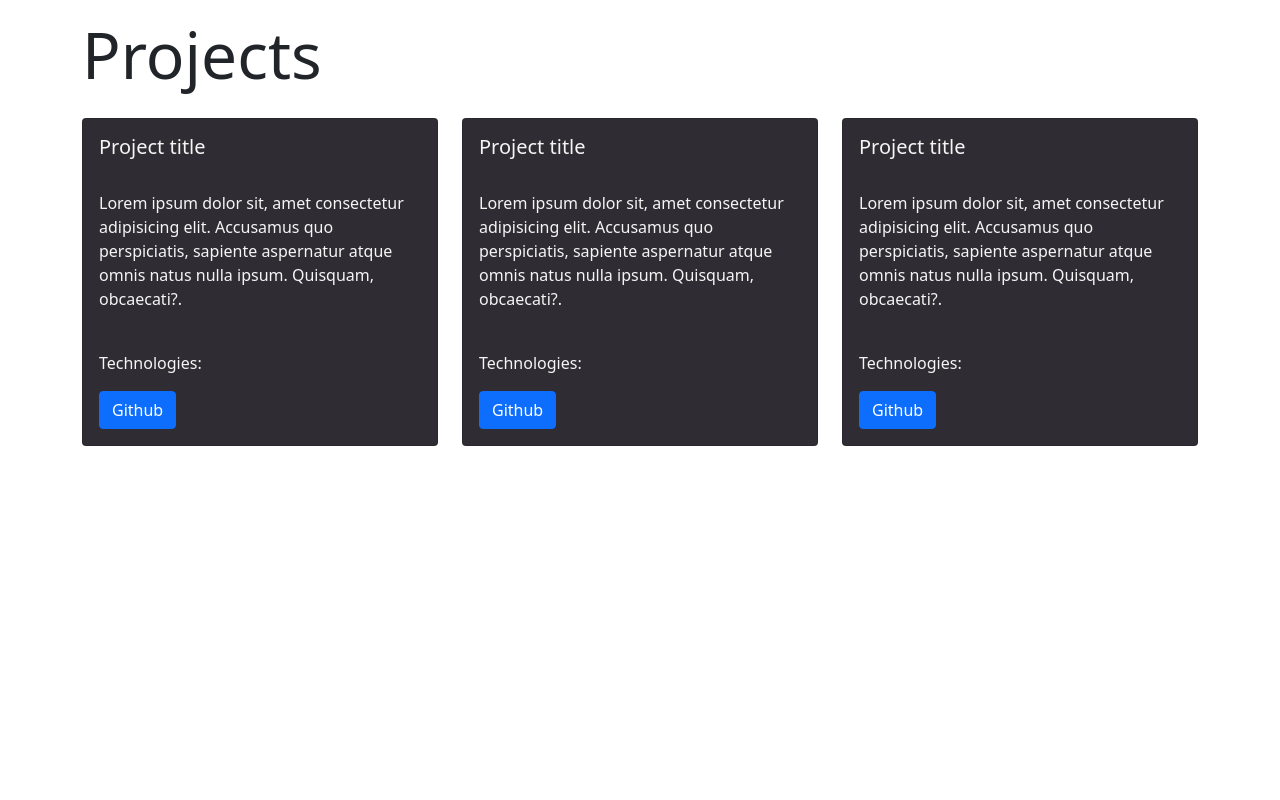
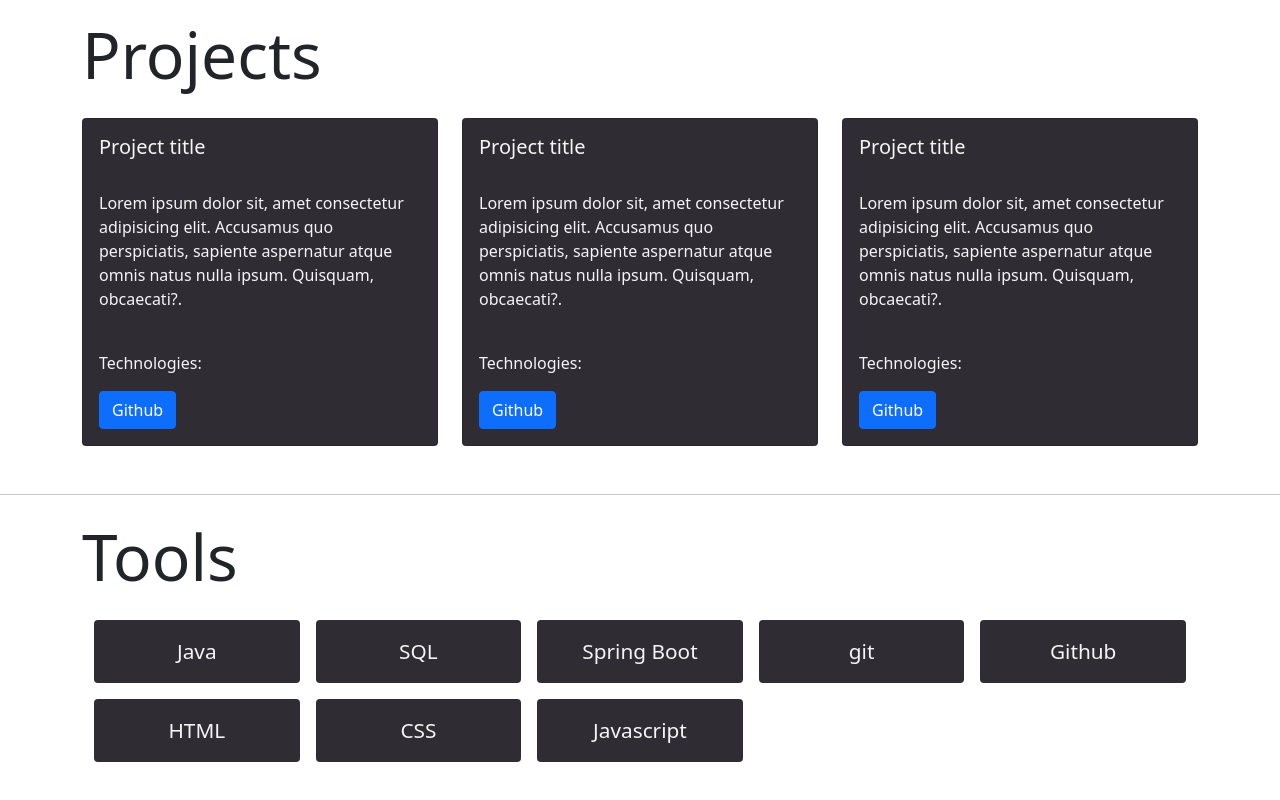
Before and after one commit to jeremy-aubrey/portfolio-website, a plain HTML site: page index.html in a window 1280 px wide. Shown: the part 921-1721 px from the top of the page. Before the commit the page ends 1415 px from the top, so only its background shows below. Drawn offline with Linux system fonts and the light colour scheme.

Commit message:
added tools section

```diff
--- a/index.html
+++ b/index.html
@@ -24,7 +24,7 @@
                     <div class="navbar-nav me-4">
                         <a class="nav-link" href="#">About</a>
                         <a class="nav-link" href="#projects-section">Projects</a>
-                        <a class="nav-link" href="#">Tools</a>
+                        <a class="nav-link" href="#tools-section">Tools</a>
                     </div>
                 </div>
             </div>
@@ -93,6 +93,38 @@
                 </div>
             </div>
         </section>
+        <hr>
+        <section class="container mb-5" id="tools-section">
+            <h1 class="display-3 my-4">Tools</h1>
+            <div class="container">
+                <div class="row row-cols-2 row-cols-lg-5 g-2 g-lg-3">
+                  <div class="col">
+                    <div class="p-3 tool text-center rounded">Java</div>
+                  </div>
+                  <div class="col">
+                    <div class="p-3 tool text-center rounded">SQL</div>
+                  </div>
+                  <div class="col">
+                    <div class="p-3 tool text-center rounded">Spring Boot</div>
+                  </div>
+                  <div class="col">
+                    <div class="p-3 tool text-center rounded">git</div>
+                  </div>
+                  <div class="col">
+                    <div class="p-3 tool text-center rounded">Github</div>
+                  </div>
+                  <div class="col">
+                    <div class="p-3 tool text-center rounded">HTML</div>
+                  </div>
+                  <div class="col">
+                    <div class="p-3 tool text-center rounded">CSS</div>
+                  </div>
+                  <div class="col">
+                    <div class="p-3 tool text-center rounded">Javascript</div>
+                  </div>
+                </div>
+              </div>
+        </section>
     </main>
     <script src="assets/js/bootstrap.bundle.min.js"></script>
 </body>
```
